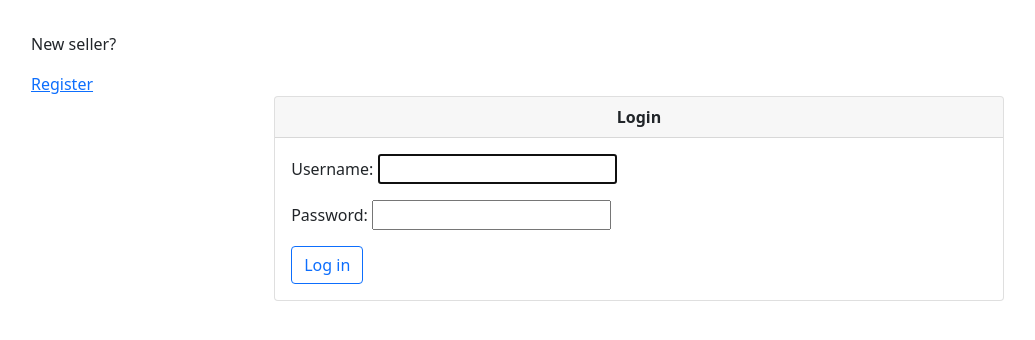
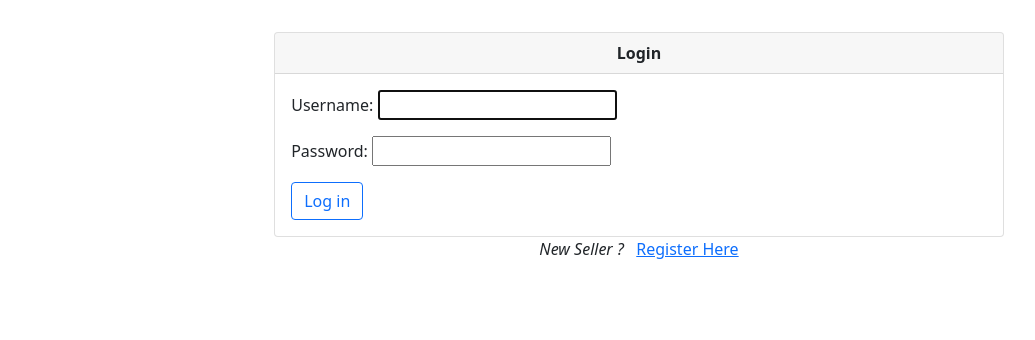
Before and after one commit to vivek-2601/Web-Store, a Django app: page /users/login/ in a window 1280 px wide. Shown: the part 80-420 px from the top of the page, without its empty margins (1-1036 px from the left). Run offline with Django 3.2, Linux system fonts and the light colour scheme; some libraries are stand-ins or nearby versions.

Commit message:
Some minor changes

```diff
--- a/store/templates/store/redirectpage.html
+++ b/store/templates/store/redirectpage.html
@@ -6,6 +6,8 @@
     <h3>Thank You For Shoping</h3>
     <h6>You Will Redirect To Main Page Whithin
         <span id="counter">5</span> Second </h6>
+    <i>or</i>
+    <h6><a href="{% url 'store:products' %}">Click Here To Redirect Now</a></h6>
 </div>
 
 <script>
--- a/supplier/templates/registration/supplier_register.html
+++ b/supplier/templates/registration/supplier_register.html
@@ -10,8 +10,8 @@
         </div>
       </b>
         <div class="card-body">
-            <form method="post" action="{% url 'supplier:register' %}">
-                {{form_u.as_p}} {{form_a.as_p}}
+            <form method="POST" action="{% url 'supplier:register' %}">
+                {% csrf_token %} {{ form_u.as_p }} {{ form_a.as_p }}
                 <button class="btn btn-outline-primary" name="submit">Register</button>
                 <input type="hidden" name="next" value="{% url 'supplier:products' %}" />
             </form>
--- a/supplier/views.py
+++ b/supplier/views.py
@@ -43,8 +43,6 @@ def new_product(request):
     return render(request, 'supplier/new_product.html', context)
 
 
-
-@csrf_exempt
 def register(request):
     """Register a new Seller"""
     if request.method != 'POST':
--- a/users/templates/registration/login.html
+++ b/users/templates/registration/login.html
@@ -3,8 +3,7 @@
 <!---->
 
 <div>
-    <p>New seller?</p>
-    <a href="{% url 'supplier:register' %}">Register</a>
+
     <div class="card " style="margin-left: 20%;margin-right: 20%;">
         <b>
       <div class="card-header text-center">
@@ -21,7 +20,6 @@
             {% endif %}
             <form method="post" action="{% url 'users:login' %}">
                 {% csrf_token %} {{form.as_p}}
-
                 <button name="submit" class="btn btn-outline-primary">Log in</button> {% if request.GET.next %}
                 <input type="hidden" name="next" value="{{ request.GET.next }}" /> {% else %}
                 <input type="hidden" name="next" value="{% url 'users:redirects' %}" /> {% endif %}
@@ -29,6 +27,10 @@
             </form>
         </div>
     </div>
+    <div class="text-center">
+        <i>New Seller ?</i> &nbsp;
+        <a href="{% url 'supplier:register' %}">Register Here</a>
+    </div>
 </div>
 
 {%endblock%}
```
